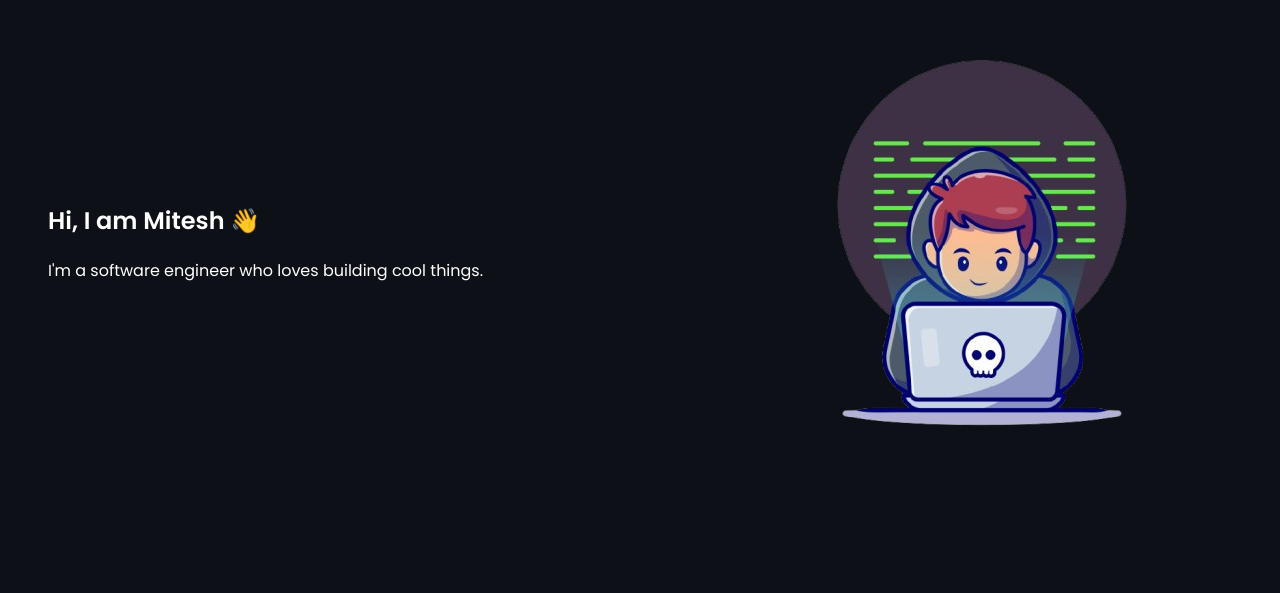
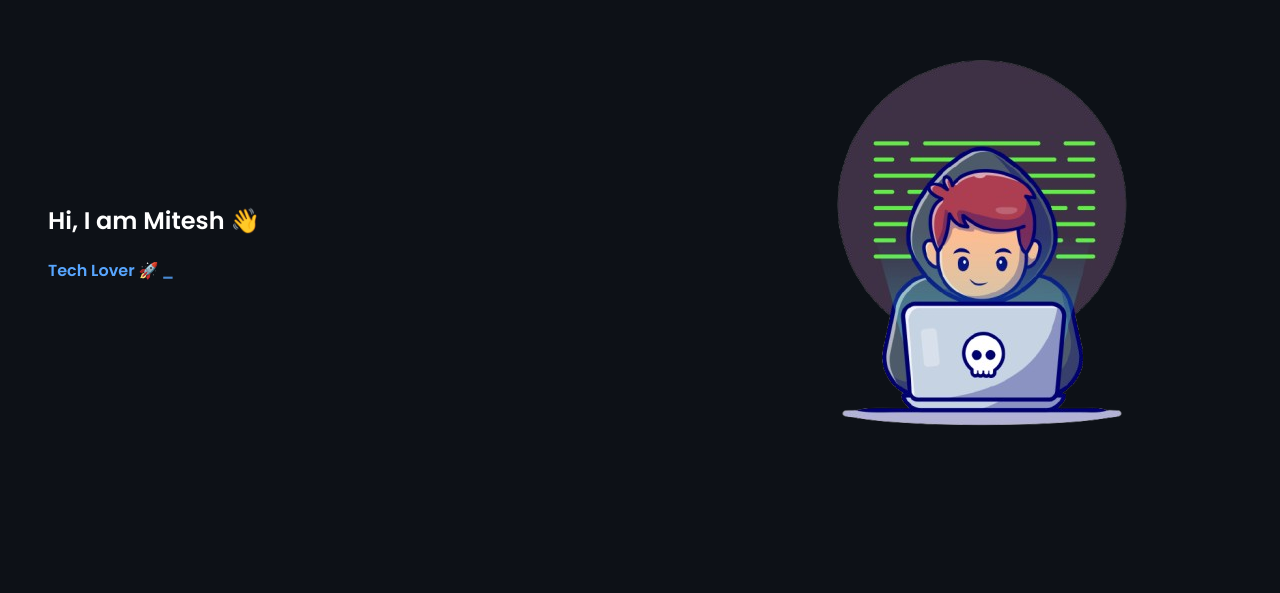
Before and after one commit to mitesh-24/my-portfolio, a React (Create React App) app: page / in a window 1280 px wide. Shown: the part 207-800 px from the top of the page. Built offline with nearby package versions, Linux system fonts and the light colour scheme.

Commit message:
feature/typewriter-animation

```diff
--- a/package.json
+++ b/package.json
@@ -10,6 +10,7 @@
     "react": "^19.1.0",
     "react-dom": "^19.1.0",
     "react-scripts": "5.0.1",
+    "react-simple-typewriter": "^5.0.1",
     "web-vitals": "^2.1.4"
   },
   "scripts": {
--- a/src/hero.js
+++ b/src/hero.js
@@ -1,4 +1,5 @@
 import './hero.css';
+import { Typewriter } from 'react-simple-typewriter';
 
 function Hero() {
     return (
@@ -8,8 +9,18 @@ function Hero() {
                     Hi, I am Mitesh 👋
                 </h1>
                 <p>
-                    I'm a software engineer who loves building cool things.
-                </p>
+                    <span style={{ color: '#58a6ff', fontWeight: 'bold' }}>
+                        <Typewriter
+                        words={['Software Engineer 💻', 'Problem Solver 🧠', 'Tech Lover 🚀']}
+                        loop={true}
+                        cursor
+                        cursorStyle='_'
+                        typeSpeed={30}
+                        deleteSpeed={20}
+                        delaySpeed={1500}
+                        />
+                    </span>
+                 </p>
             </div>
             <div className = 'hero-image'>
                 <img src="/icon-portfolio.png" alt="My Avatar" />
```
Also changed, not shown: 1 other file (tests, documents, lock files or other folders).
